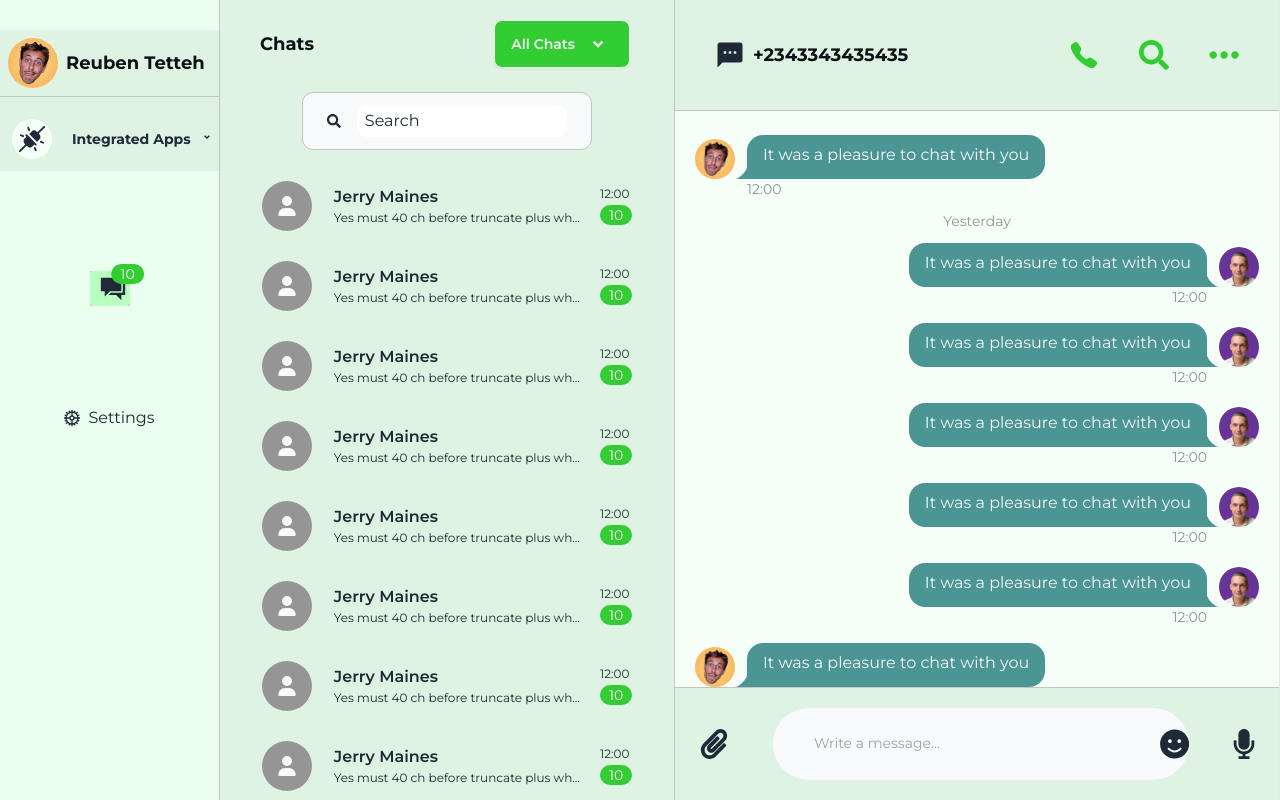
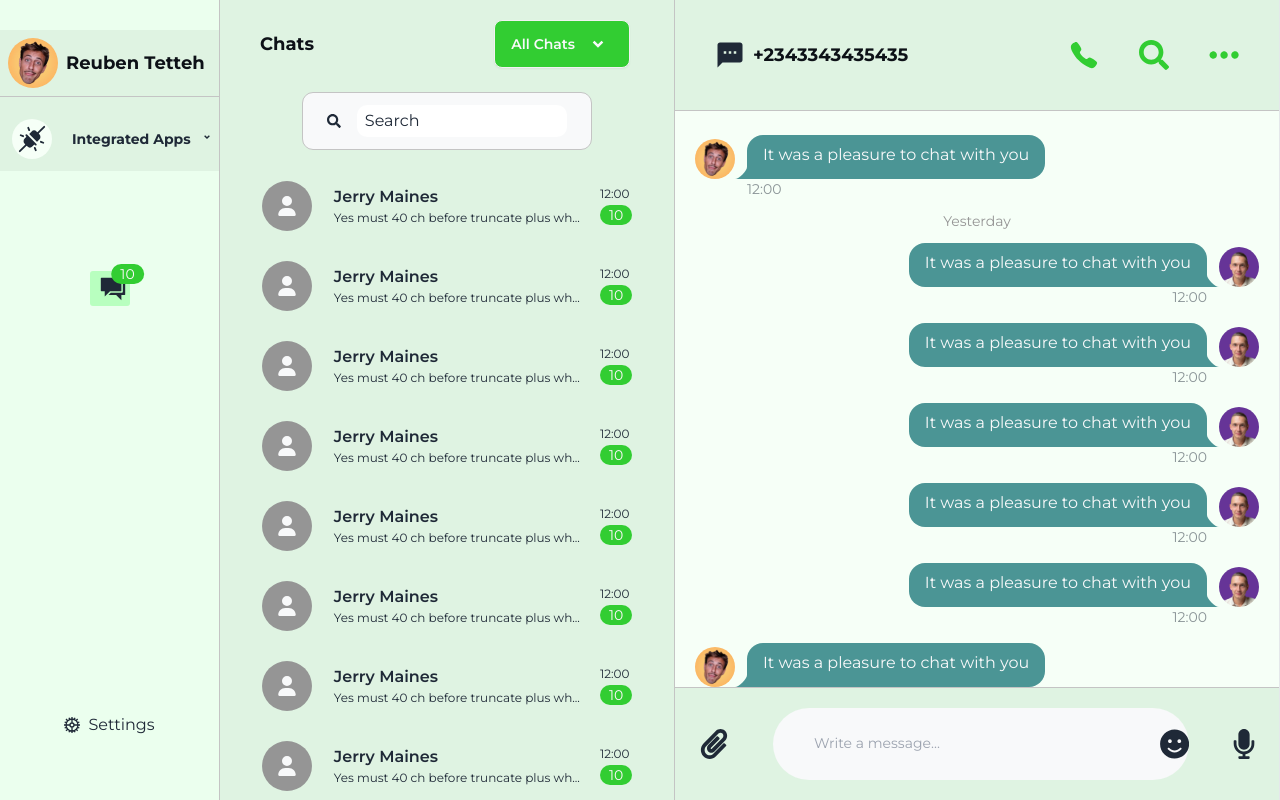
Before and after one commit to rkotchamp/coldbooth, a Next.js app: page /dashboard in a window 1280 px wide. Built offline with nearby package versions, Linux system fonts and the light colour scheme.

Commit message:
created the user toggle for integrations

```diff
--- a/app/components/PanelOneIcons/PanelOneIcons.js
+++ b/app/components/PanelOneIcons/PanelOneIcons.js
@@ -5,7 +5,7 @@ import { FaUser } from "react-icons/fa6";
 
 export default function PanelOneIcons() {
   return (
-    <div className="flex flex-col gap-[50px] bg-red-300">
+    <div className="flex flex-grow flex-col gap-[50px]">
       {/* <div className="flex h-[var(--iconsActive-height)] w-[var(--iconsActive-width)] items-center rounded-[3px] p-2">
         <IoCall className="text-[30px]" />
       </div> */}
--- a/app/components/SettingsPane/SettingsPane.js
+++ b/app/components/SettingsPane/SettingsPane.js
@@ -2,7 +2,7 @@ import { GrSettingsOption } from "react-icons/gr";
 
 export default function SettingsPane() {
   return (
-    <div className="flex items-center gap-2">
+    <div className="mb-[50px] flex h-[50px] w-full cursor-pointer items-center justify-center gap-2 hover:bg-[--chat-panel-green-bg-color]">
       <GrSettingsOption />
       <p>Settings</p>
     </div>
--- a/app/components/SwitchNumberBtn/SwitchPopUp.js
+++ b/app/components/SwitchNumberBtn/SwitchPopUp.js
@@ -28,15 +28,19 @@ export default function SwitchPopUp() {
           Facebook
         </div>
       </li>
+      {/* Apps that have not been integrated  */}
+      <hr />
+      <li>
+        <a className="font-bold text-[--gray-dark-color]">Add Accounts</a>
+      </li>
       <li>
         <div>
-          <FaTelegram />
-          Telegram
+          <div className="flex gap-2">
+            <FaPlus className="text-[--cta-green-color]" />
+            <FaTelegram className="text-[--gray-dark-color]" />
+          </div>
+          <p className="text-[--gray-dark-color]"> Telegram</p>
         </div>
-      </li>
-
-      <li>
-        <a>Add Number</a>
       </li>
     </ul>
   );
```
